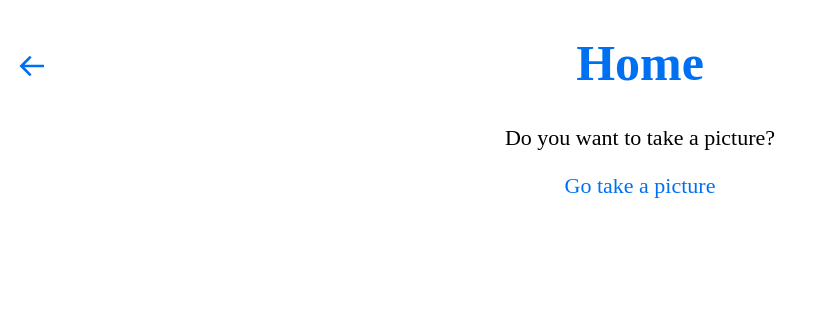
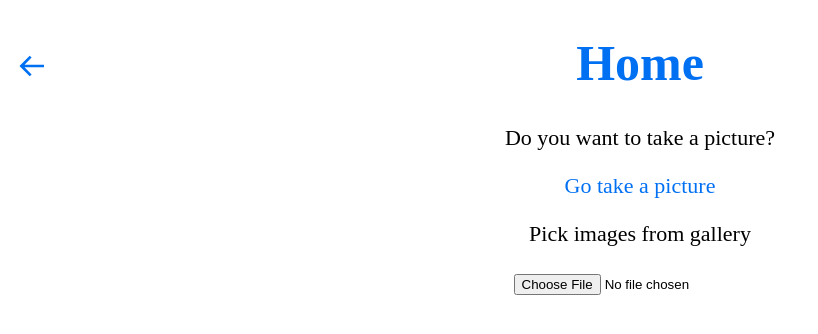
Before and after one commit to guilhermedeoliveira/poc-webview-web, a Next.js app: page / in a window 1280 px wide. Shown: the top 334 px of the page, without its empty margins (0-818 px from the left). Built offline with nearby package versions, Linux system fonts and the light colour scheme.

Commit message:
feat: pick images from gallery

```diff
--- a/pages/index.js
+++ b/pages/index.js
@@ -25,6 +25,11 @@ const Home = () => (
       <Link href="/picture">
         <Anchor>Go take a picture</Anchor>
       </Link>
+
+      <div>
+        <p>Pick images from gallery</p>
+        <input type="file" accept="image/png,image/jpeg,image/gif" />
+      </div>
     </Main>
   </div>
 )
--- a/pages/picture.js
+++ b/pages/picture.js
@@ -11,6 +11,8 @@ const Home = () => (
     <Header>Picture</Header>
 
     <QrCodeScanner QrCodeScanner onScan={onScanCode} onError={onErrorScanner} />
+
+    <input type="file" accept="image/png,image/jpeg" />
   </div>
 )
 
```
